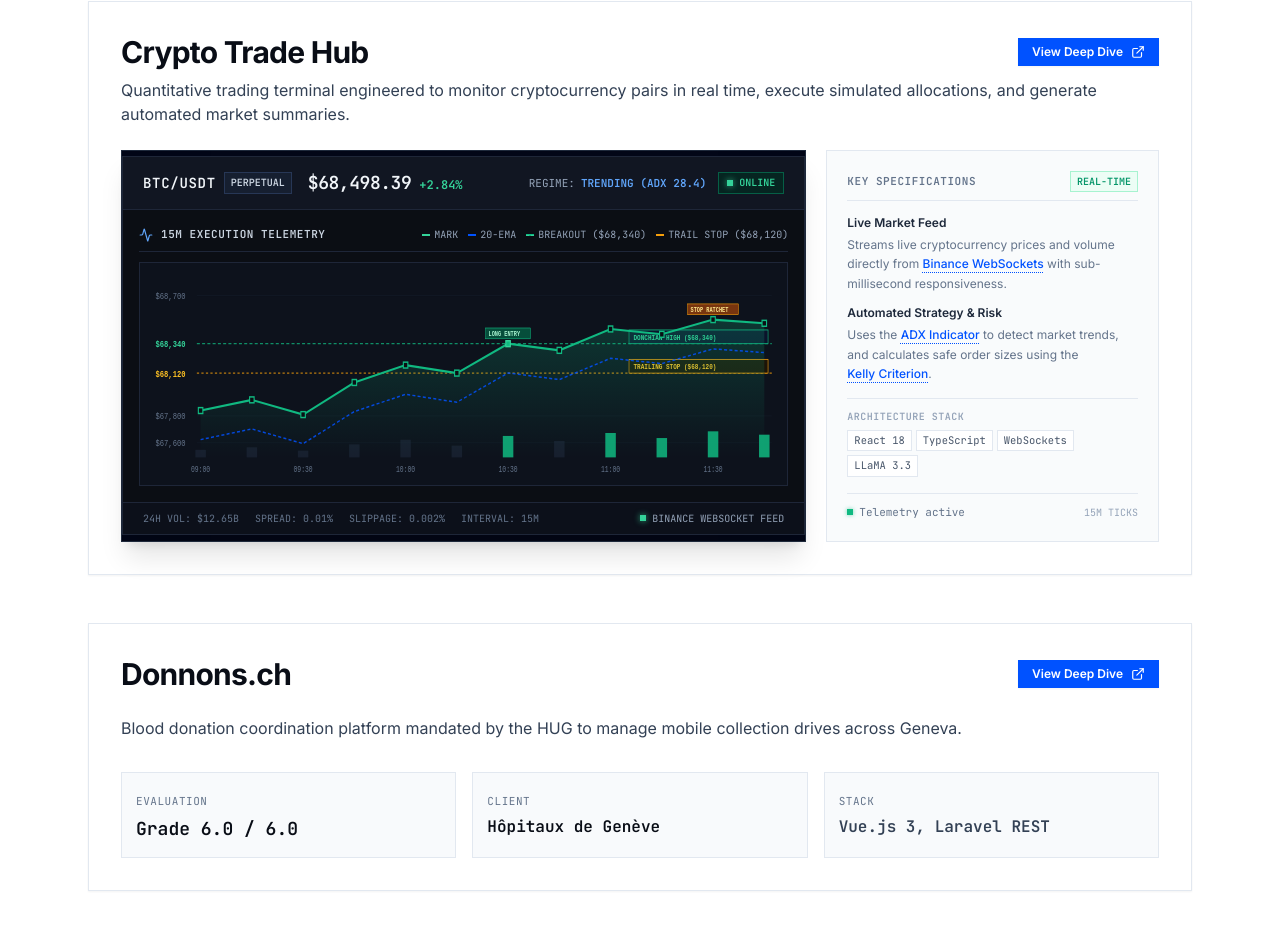
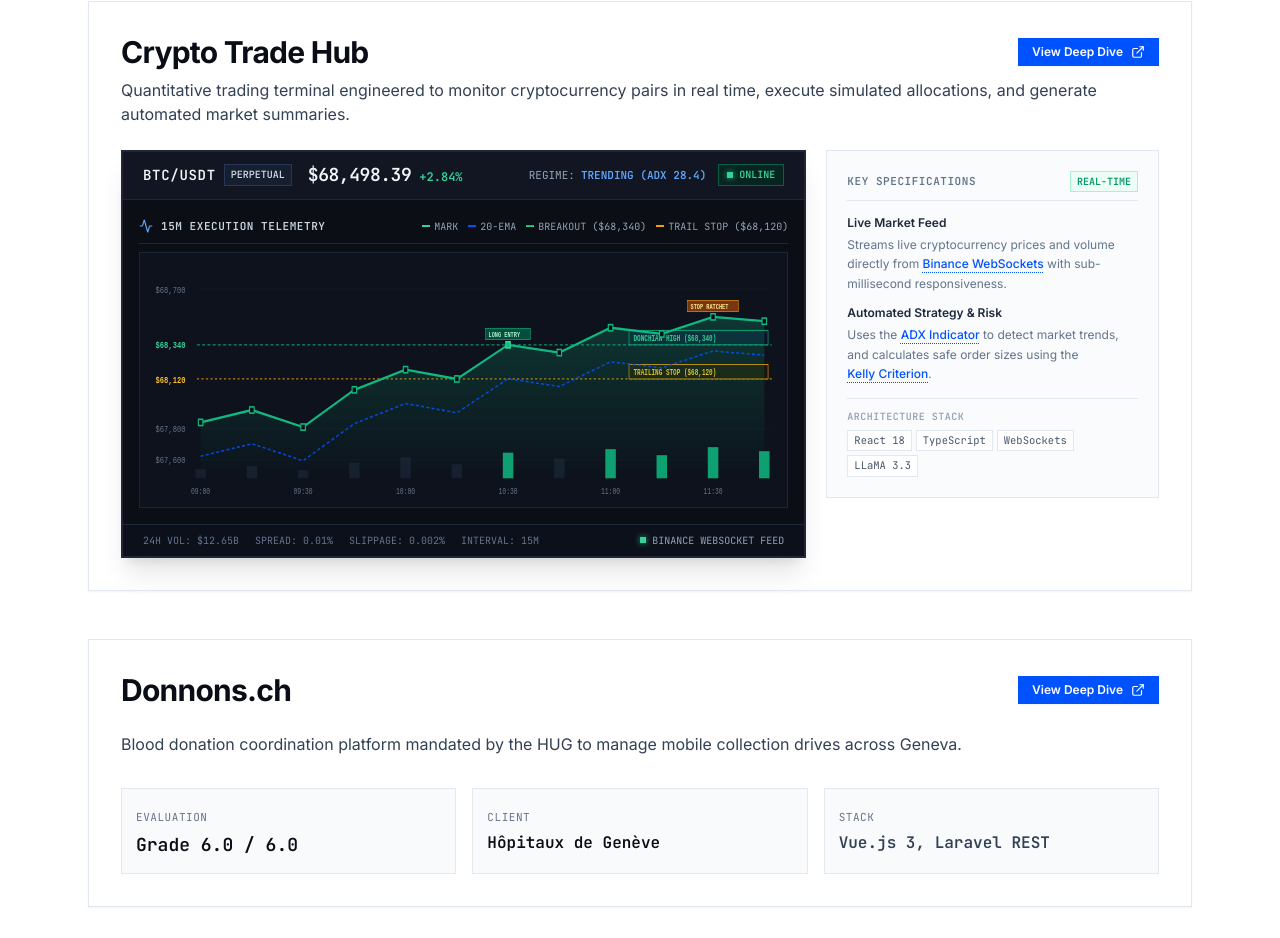
Before and after one commit to KingJamesGOAT/steve-benjamin-portfolio, a React (Vite) app: page / in a window 1280 px wide. Shown: the part 1505-2443 px from the top of the page. Built offline with nearby package versions, Linux system fonts and the light colour scheme.

Commit message:
Fix chart vertical size stability on hover, increase chart and tooltip dimensions by 10-20%, and remove telemetry status footer

```diff
--- a/src/components/features/CryptoWidgetSim.tsx
+++ b/src/components/features/CryptoWidgetSim.tsx
@@ -40,7 +40,7 @@ export const CryptoWidgetSim: React.FC = () => {
     return () => clearInterval(interval);
   }, []);
 
-  // SVG Chart Bounds & Coordinate Math
+  // SVG Chart Bounds & Coordinate Math (~10% larger chart height)
   const minPrice = 67600;
   const maxPrice = 68700;
   const breakoutPrice = 68340;
@@ -48,10 +48,10 @@ export const CryptoWidgetSim: React.FC = () => {
   const maxVolume = 700;
 
   const svgWidth = 840;
-  const svgHeight = 210;
+  const svgHeight = 230;
 
   const getY = (p: number) => {
-    return svgHeight - ((p - minPrice) / (maxPrice - minPrice)) * (svgHeight - 60) - 35;
+    return svgHeight - ((p - minPrice) / (maxPrice - minPrice)) * (svgHeight - 65) - 38;
   };
 
   const breakoutY = getY(breakoutPrice);
@@ -83,18 +83,18 @@ export const CryptoWidgetSim: React.FC = () => {
   const activeY = activePt ? getY(activePt.price) : 0;
 
   return (
-    <div className="bg-[#0B0E14] border border-[#1E2638] text-slate-200 rounded-none font-sans shadow-2xl overflow-hidden select-none">
-      {/* 1. Header Bar: Ticker, Live Price & System Status */}
-      <div className="bg-[#111622] border-b border-[#1E2638] px-4 sm:px-5 py-3 flex flex-wrap items-center justify-between gap-3 font-mono text-xs">
-        <div className="flex flex-wrap items-center gap-3 sm:gap-4">
-          <div className="flex items-center space-x-2">
+    <div className="bg-[#0B0E14] border border-[#1E2638] text-slate-200 rounded-none font-sans shadow-2xl overflow-hidden select-none flex flex-col">
+      {/* 1. Header Bar: Fixed 48px height, whitespace-nowrap to prevent vertical expansion */}
+      <div className="bg-[#111622] border-b border-[#1E2638] px-4 sm:px-5 h-12 flex items-center justify-between gap-3 font-mono text-xs overflow-hidden shrink-0 whitespace-nowrap">
+        <div className="flex items-center gap-3 sm:gap-4 overflow-hidden">
+          <div className="flex items-center space-x-2 shrink-0">
             <span className="font-bold text-slate-100 tracking-wider text-xs sm:text-sm">BTC/USDT</span>
             <span className="text-[10px] bg-[#161F30] border border-[#273756] px-1.5 py-0.5 text-slate-300 font-semibold rounded-none">
               PERPETUAL
             </span>
           </div>
 
-          <div className="flex items-baseline space-x-2">
+          <div className="flex items-baseline space-x-2 shrink-0">
             <span className="text-base sm:text-lg font-bold text-slate-100 tracking-tight tabular-nums">
               ${displayedPrice.toLocaleString('en-US', {
                 minimumFractionDigits: 2,
@@ -102,7 +102,7 @@ export const CryptoWidgetSim: React.FC = () => {
               })}
             </span>
             <span
-              className={`text-xs font-semibold ${
+              className={`text-xs font-semibold tabular-nums ${
                 (activePt ? activePt.isPositive : priceChange >= 0) ? 'text-emerald-400' : 'text-rose-500'
               }`}
             >
@@ -111,7 +111,7 @@ export const CryptoWidgetSim: React.FC = () => {
           </div>
         </div>
 
-        <div className="flex items-center space-x-3 text-[11px]">
+        <div className="flex items-center space-x-3 text-[11px] shrink-0">
           <div className="hidden sm:flex items-center space-x-1.5 text-slate-400">
             <span>REGIME:</span>
             <span className="text-blue-400 font-bold">TRENDING (ADX 28.4)</span>
@@ -125,16 +125,16 @@ export const CryptoWidgetSim: React.FC = () => {
       </div>
 
       {/* 2. Streamlined Financial Graph Area */}
-      <div className="p-3 sm:p-4 space-y-2.5 bg-[#0B0E14]">
-        {/* Minimal Graph Legend Bar */}
-        <div className="flex flex-wrap items-center justify-between gap-2 text-[10.5px] font-mono text-slate-400 border-b border-[#1E2638] pb-2">
-          <div className="flex items-center space-x-2 text-slate-300">
+      <div className="p-3 sm:p-4 space-y-2 bg-[#0B0E14] flex-1 flex flex-col justify-between">
+        {/* Fixed Height Minimal Graph Legend Bar */}
+        <div className="h-7 flex items-center justify-between gap-2 text-[10.5px] font-mono text-slate-400 border-b border-[#1E2638] pb-1.5 shrink-0 overflow-hidden whitespace-nowrap">
+          <div className="flex items-center space-x-2 text-slate-300 shrink-0">
             <Activity className="w-3.5 h-3.5 text-blue-400" />
             <span className="font-semibold uppercase tracking-wider text-[10px] sm:text-[11px]">
               15M EXECUTION TELEMETRY
             </span>
           </div>
-          <div className="flex flex-wrap items-center gap-2.5 text-[10px]">
+          <div className="flex items-center gap-2.5 text-[10px] shrink-0">
             <span className="flex items-center space-x-1">
               <span className="w-2 h-0.5 bg-emerald-400 inline-block" />
               <span>MARK</span>
@@ -154,15 +154,15 @@ export const CryptoWidgetSim: React.FC = () => {
           </div>
         </div>
 
-        {/* Compact SVG Canvas with Smooth Horizontal Scrubbing */}
+        {/* Stable, Rock-Solid Fixed Height SVG Canvas (~10% larger: h-56 sm:h-64) */}
         <div
-          className="relative w-full h-48 sm:h-56 bg-[#0E131E]/80 border border-[#1E2638] rounded-none overflow-hidden p-2 flex items-center justify-center cursor-crosshair"
+          className="relative w-full h-56 sm:h-64 bg-[#0E131E]/80 border border-[#1E2638] rounded-none overflow-hidden p-2 flex items-center justify-center cursor-crosshair shrink-0"
           onMouseMove={handleChartMouseMove}
           onMouseLeave={() => setHoveredIndex(null)}
         >
           <svg
             viewBox={`0 0 ${svgWidth} ${svgHeight}`}
-            className="w-full h-full overflow-visible"
+            className="w-full h-full block overflow-hidden"
             preserveAspectRatio="none"
           >
             <defs>
@@ -235,7 +235,7 @@ export const CryptoWidgetSim: React.FC = () => {
             {CANDLE_DATA.map((pt, i) => {
               const barWidth = 14;
               const x = (i / (CANDLE_DATA.length - 1)) * (svgWidth - 90) + 70 - barWidth / 2;
-              const barHeight = (pt.volume / maxVolume) * 30;
+              const barHeight = (pt.volume / maxVolume) * 34;
               const y = svgHeight - 20 - barHeight;
               const isHovered = hoveredIndex === i;
 
@@ -353,29 +353,29 @@ export const CryptoWidgetSim: React.FC = () => {
                 <circle
                   cx={activeX}
                   cy={activeY}
-                  r="7.5"
+                  r="8.5"
                   fill="#0052FF"
                   fillOpacity="0.3"
                   stroke="#38BDF8"
-                  strokeWidth="1.2"
+                  strokeWidth="1.5"
                 />
                 <circle
                   cx={activeX}
                   cy={activeY}
-                  r="3.5"
+                  r="4"
                   fill="#FFFFFF"
                   stroke="#0052FF"
                   strokeWidth="2"
                 />
 
-                {/* 4. Rich Floating HUD Tooltip Badge */}
+                {/* 4. Enhanced Floating HUD Tooltip Badge (~20% larger, high-legibility) */}
                 {(() => {
-                  const tooltipWidth = 126;
-                  const tooltipHeight = 42;
-                  const isFarRight = activeX > svgWidth - 170;
-                  const isFarLeft = activeX < 180;
-                  const tooltipX = isFarRight ? activeX - tooltipWidth - 10 : isFarLeft ? activeX + 12 : activeX - tooltipWidth / 2;
-                  const tooltipY = activeY > 55 ? activeY - tooltipHeight - 10 : activeY + 12;
+                  const tooltipWidth = 152;
+                  const tooltipHeight = 52;
+                  const isFarRight = activeX > svgWidth - 190;
+                  const isFarLeft = activeX < 200;
+                  const tooltipX = isFarRight ? activeX - tooltipWidth - 12 : isFarLeft ? activeX + 14 : activeX - tooltipWidth / 2;
+                  const tooltipY = activeY > 65 ? activeY - tooltipHeight - 12 : activeY + 14;
 
                   return (
                     <g transform={`translate(${tooltipX}, ${tooltipY})`}>
@@ -386,27 +386,27 @@ export const CryptoWidgetSim: React.FC = () => {
                         height={tooltipHeight}
                         fill="#070A10"
                         stroke="#273756"
-                        strokeWidth="1"
-                        className="filter drop-shadow-[0_4px_14px_rgba(0,0,0,0.7)]"
+                        strokeWidth="1.2"
+                        className="filter drop-shadow-[0_6px_20px_rgba(0,0,0,0.8)]"
                       />
                       <rect
                         x="0"
                         y="0"
-                        width="3"
+                        width="3.5"
                         height={tooltipHeight}
                         fill={activePt.isPositive ? '#10B981' : '#F43F5E'}
                       />
-                      <text x="9" y="13" fill="#94A3B8" fontSize="8.5" fontFamily="monospace" fontWeight="bold">
+                      <text x="12" y="15" fill="#94A3B8" fontSize="9.5" fontFamily="monospace" fontWeight="bold">
                         {activePt.time} UTC · {activePt.volume} BTC
                       </text>
-                      <text x="9" y="26" fill="#F8FAFC" fontSize="11" fontFamily="monospace" fontWeight="bold">
+                      <text x="12" y="32" fill="#F8FAFC" fontSize="13" fontFamily="monospace" fontWeight="bold">
                         ${activePt.price.toLocaleString('en-US', { minimumFractionDigits: 2 })}
                       </text>
                       <text
-                        x="9"
-                        y="37"
+                        x="12"
+                        y="45"
                         fill={activePt.isPositive ? '#34D399' : '#FB7185'}
-                        fontSize="8.5"
+                        fontSize="9.5"
                         fontFamily="monospace"
                         fontWeight="semibold"
                       >
@@ -445,8 +445,8 @@ export const CryptoWidgetSim: React.FC = () => {
         </div>
       </div>
 
-      {/* 3. Subtle Monospace Telemetry Footer Strip */}
-      <div className="bg-[#0C101A] px-4 sm:px-5 py-2 border-t border-[#1E2638] flex flex-wrap items-center justify-between gap-2.5 text-[10px] font-mono text-slate-500">
+      {/* 3. Fixed Height Monospace Telemetry Footer Strip */}
+      <div className="bg-[#0C101A] px-4 sm:px-5 h-8 border-t border-[#1E2638] flex items-center justify-between gap-2.5 text-[10px] font-mono text-slate-500 overflow-hidden shrink-0 whitespace-nowrap">
         <div className="flex items-center space-x-3 sm:space-x-4">
           <span>24H VOL: $12.65B</span>
           <span className="hidden sm:inline">SPREAD: 0.01%</span>
--- a/src/pages/Home.tsx
+++ b/src/pages/Home.tsx
@@ -163,14 +163,14 @@ export const Home: React.FC = () => {
           </div>
 
           {/* 2-Column Balanced Grid: Streamlined Widget (Left) + Architectural Side Context (Right) */}
-          <div className="grid grid-cols-1 lg:grid-cols-12 gap-5 items-stretch">
+          <div className="grid grid-cols-1 lg:grid-cols-12 gap-5 items-start">
             {/* Left: Scaled Down & Lightweight Terminal Widget */}
-            <div className="lg:col-span-8 border border-slate-800 rounded-none overflow-hidden bg-slate-950 shadow-xl flex flex-col justify-center">
+            <div className="lg:col-span-8 border border-slate-800 rounded-none overflow-hidden bg-slate-950 shadow-xl">
               <CryptoWidgetSim />
             </div>
 
             {/* Right: Architectural Sidebar Context */}
-            <div className="lg:col-span-4 rounded-none border border-slate-200 bg-slate-50/80 p-5 flex flex-col justify-between space-y-4 font-sans">
+            <div className="lg:col-span-4 rounded-none border border-slate-200 bg-slate-50/80 p-5 flex flex-col space-y-4 font-sans">
               <div className="space-y-3.5">
                 <div className="flex items-center justify-between border-b border-slate-200 pb-2">
                   <span className="font-mono text-[11px] uppercase tracking-wider text-slate-500 font-semibold">
@@ -258,15 +258,6 @@ export const Home: React.FC = () => {
                     <span className="px-1.5 py-0.5 bg-white border border-slate-200">LLaMA 3.3</span>
                   </div>
                 </div>
-              </div>
-
-              {/* Minimalist Live Status Footer without Duplicate CTA Button */}
-              <div className="pt-2.5 border-t border-slate-200 flex items-center justify-between text-[11px] font-mono text-slate-500">
-                <span className="flex items-center space-x-1.5">
-                  <span className="w-1.5 h-1.5 bg-emerald-500 rounded-none inline-block shadow-[0_0_4px_rgba(16,185,129,0.6)]" />
-                  <span>{isFrench ? 'Télémétrie active' : 'Telemetry active'}</span>
-                </span>
-                <span className="text-[10px] text-slate-400">15M TICKS</span>
               </div>
             </div>
           </div>
```
